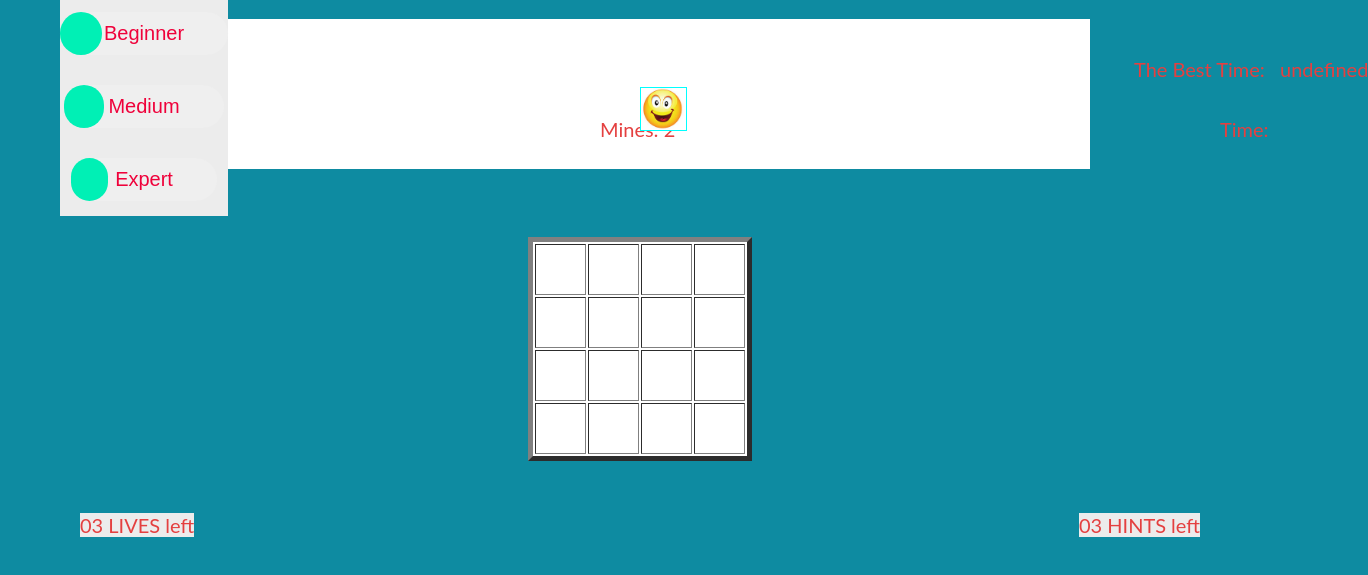
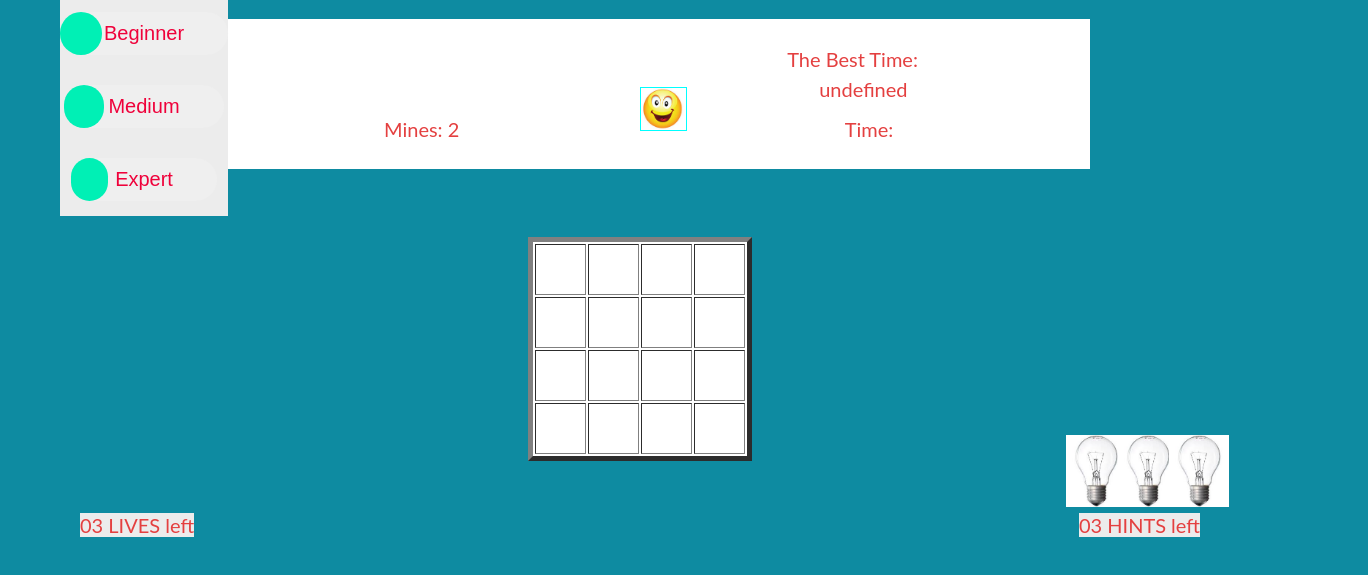
Before and after one commit to OdedAlon/Mine-Sweeper-first, a plain HTML site: page index.html in a window 1280 px wide. Shown: the part 63-638 px from the top of the page, 1368 px wide, since content can reach past the window. Drawn offline with Linux system fonts and the light colour scheme.

Commit message:
change 2

```diff
--- a/css/main.css
+++ b/css/main.css
@@ -67,41 +67,41 @@ td img {
 #mines {
     position: absolute;
     top: 180px;
-    left: 600px;
+    left: 30%;
 
 }
 
 #stopper {
     position: absolute;
     top: 180px;
-    left: 1220px;
+    left: 66%;
 }
 
 #bestTimeLevel1 {
   display: block;
   position: absolute;
-  top: 120px;
-  left: 1280px;
+  top: 140px;
+  left: 64%;
 }
 
 #bestTimeLevel2 {
   display: none;
   position: absolute;
-  top: 120px;
-  left: 1280px;
+  top: 140px;
+  left: 64%;
 }
 
 #bestTimeLevel3 {
   display: none;
   position: absolute;
-  top: 120px;
-  left: 1280px;
+  top: 140px;
+  left: 64%;
 }
 
 #bestTime2 {
   position: absolute;
-  top: 120px;
-  left: 1134px;
+  top: 110px;
+  left: 61.5%;
 }
 
 .container {
@@ -126,6 +126,7 @@ td img {
     font-size: 20px;
     position: relative;
 }
+
 .btn::before {
     transition: all 0.85s cubic-bezier(0.68, -0.55, 0.265, 1.55);
     content: "";
@@ -182,8 +183,8 @@ td img {
 
 .hints {
     position: absolute;
-    width: 50;
-    height: 100;
+    width: 500;
+    height: 500;
     background: #ECECEC;
     bottom: 200px;
     right: 80px;
@@ -192,3 +193,30 @@ td img {
     font-style: bold;
     color: rgb(228, 64, 64);
 }
+
+.light1 {
+    position: absolute;
+    display: block;
+    bottom: 230px;
+    right: 12%;
+    width: 60px;
+    height:auto
+}
+
+.light2 {
+  position: absolute;
+  display: block;
+  bottom: 230px;
+  right: 8%;
+  width: 60px;
+  height:auto
+}
+
+.light3 {
+  position: absolute;
+  display: block;
+  bottom: 230px;
+  right: 4%;
+  width: 60px;
+  height:auto
+}
--- a/index.html
+++ b/index.html
@@ -14,6 +14,7 @@
     <div class="data">
         <div id="mines"></div>
         <img id="smily" src="img/smily.png" onclick="initGame()" />
+
         <div id="bestTime2">The Best Time:</div><div id="bestTimeLevel1"></div><div id="bestTimeLevel2"></div><div id="bestTimeLevel3"></div>
         <div id="stopper"></div>
         <div class="container">
@@ -28,10 +29,12 @@
 
     <div class="lives">03 LIVES left<span></span></div>
 
-    <div class="hints" onclick="giveHint()">03 HINTS left<span></span></div>
+    <div class="hints" onclick="giveHint()">03 HINTS left</div>
 
     <div class="board" style="width: 224px"></div>
-
+    <img id="light1" src="img/light.png" class="light1" onclick="giveHint()"/>
+    <img id="light2" src="img/light.png" class="light2" onclick="giveHint()"/>
+    <img id="light3" src="img/light.png" class="light3" onclick="giveHint()"/>
     <script src="js/utils.js"></script>
     <script src="js/main.js"></script>
 </body>
--- a/js/main.js
+++ b/js/main.js
@@ -13,6 +13,7 @@ var gLevel = {
 var gInterval;
 var gTime;
 var gHintsMode;
+var gElLight;
 
 function initGame() {
     gGame = {
@@ -52,6 +53,12 @@ function resetElements() {
     elLives.innerText = `0${gGame.lives} LIVES left`;
     var elHints = document.querySelector('.hints');
     elHints.innerText = `0${gGame.hints} HINTS left`;
+    var elLight1 = document.querySelector('.light1');
+    elLight1.src = 'img/light.png';
+    var elLight2 = document.querySelector('.light2');
+    elLight2.src = 'img/light.png';
+    var elLight3 = document.querySelector('.light3');
+    elLight3.src = 'img/light.png';
 }
 
 function changeLevel(elBtn) {
@@ -182,6 +189,7 @@ function cellCliked(event, elCell) {
 
     cell.isShown = true;
     gGame.shownCount++;
+    console.log(gGame.shownCount)
     if (!gGame.isOn) {
         gGame.isOn = true;
         playStopper();
@@ -190,9 +198,10 @@ function cellCliked(event, elCell) {
     }
     if (!gBoard[cellIdx.i][cellIdx.j].minesAroundCount && !gBoard[cellIdx.i][cellIdx.j].isMine)
         expandShown(gBoard, cell, cellIdx.i, cellIdx.j);
-    checkGameOver();
     if (cell.isMine) {
         gGame.shownCount--;
+        gGame.markedCount++
+        mines.innerText = `Mines: ${gLevel.MINES - gGame.markedCount}`;
         if (gGame.lives) {
             updateLives();
             renderBoard;
@@ -204,6 +213,7 @@ function cellCliked(event, elCell) {
             return;
         }
     }
+    checkGameOver();
     renderBoard(gBoard);
 }
 
@@ -257,12 +267,7 @@ function victory() {
             else if (lastBestTimeLevel3 > gGame.secsPassed) localStorage.setItem('bestTimeLevel3', gGame.secsPassed);
             break;
     }
-
-    // localStorage.bestTimeLevel1 = gGame.secsPassed;
-    // var lastBestScore = localStorage.bestTime;
-    // console.log(localStorage);
-
-    // if (bestTime.innerText == undefined) console.log('wow');
+    renderBoard(gBoard);
 }
 
 function updateLives() {
@@ -274,19 +279,27 @@ function updateLives() {
 function giveHint() {
     if (!gGame.isOn) return;
     gHintsMode = true;
+    gElLight = document.querySelector(`.light${gGame.hints}`);
+    gElLight.src = 'img/lighton.png';
 }
 
 function showHint(elCell) {
     var cellIdx = getCellIdx(elCell.id);
     var cell = gBoard[cellIdx.i][cellIdx.j];
-    if (cell.isShown) return;
+    if (cell.isShown) {
+        gElLight.src = 'img/light.png';
+        return;
+    }
     // Check if all cells unshown
     for (var i = cellIdx.i - 1; i <= cellIdx.i + 1; i++) {
         if (i < 0 || i > gLevel.SIZE - 1) continue;
         for (var j = cellIdx.j - 1; j <= cellIdx.j + 1; j++) {
             if (j < 0 || j > gLevel.SIZE - 1) continue;
             if (i === cellIdx.i && j === cellIdx.j) continue;
-            if (gBoard[i][j].isShown) return;
+            if (gBoard[i][j].isShown) {
+                gElLight.src = 'img/light.png';
+                return;
+            }
         }
     }
     for (var i = cellIdx.i - 1; i <= cellIdx.i + 1; i++) {
@@ -305,6 +318,7 @@ function showHint(elCell) {
         }
     }
     gGame.hints--;
+    gElLight.style.display = 'none';
     var elHints = document.querySelector('.hints');
     elHints.innerText = `0${gGame.hints} HINTS left`;
     setTimeout(hideHint, 1000, elCell);
```
Also changed, not shown: img/light.png (added), img/lighton.png (added). Lines whose indentation alone changed are shown as unchanged.
